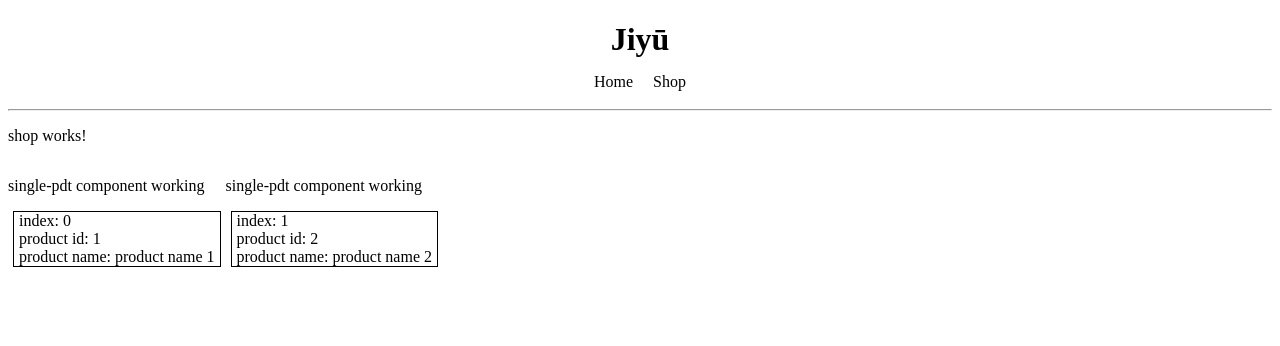
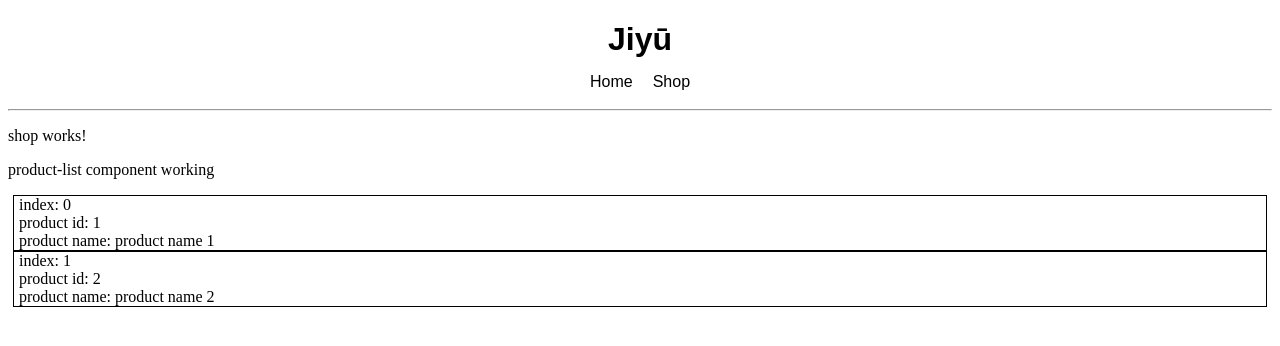
Before and after one commit to yyingyingquek/jiyu_angular, an Angular app: page /shop in a window 1280 px wide. Shown: the top 346 px of the page. Built offline with nearby package versions, Linux system fonts and the light colour scheme.

Commit message:
update product-list component, product-detail working

```diff
--- a/src/app/app-routing.module.ts
+++ b/src/app/app-routing.module.ts
@@ -3,7 +3,7 @@ import { RouterModule, Routes } from '@angular/router';
 import { HomeComponent } from './home/home.component';
 import { ProductDetailComponent } from './shop/product-detail/product-detail.component';
 import { ShopComponent } from './shop/shop.component';
-import { SingleProductComponent } from './shop/single-product/single-product.component';
+import { ProductListComponent } from './shop/product-list/product-list.component';
 
 const appRoutes: Routes = [
   { path: '', redirectTo: '/home', pathMatch: 'full' },
@@ -12,8 +12,8 @@ const appRoutes: Routes = [
     path: 'shop',
     component: ShopComponent,
     children: [
-      // { path: ':id', component: SingleProductComponent },
-      // { path: ':id', component: ProductDetailComponent }, // localhost/shop/:id
+      { path: '', component: ProductListComponent },
+      { path: ':id', component: ProductDetailComponent }, // localhost/shop/:id
     ],
   },
 ];
--- a/src/app/app.module.ts
+++ b/src/app/app.module.ts
@@ -6,7 +6,7 @@ import { HomeComponent } from './home/home.component';
 import { ShopComponent } from './shop/shop.component';
 import { HeaderComponent } from './header/header.component';
 import { AppRoutingModule } from './app-routing.module';
-import { SingleProductComponent } from './shop/single-product/single-product.component';
+import { ProductListComponent } from './shop/product-list/product-list.component';
 import { ProductService } from './shop/product.service';
 import { ProductDetailComponent } from './shop/product-detail/product-detail.component';
 
@@ -16,7 +16,7 @@ import { ProductDetailComponent } from './shop/product-detail/product-detail.com
     HomeComponent,
     ShopComponent,
     HeaderComponent,
-    SingleProductComponent,
+    ProductListComponent,
     ProductDetailComponent
   ],
   imports: [
--- a/src/app/header/header.component.css
+++ b/src/app/header/header.component.css
@@ -1,5 +1,6 @@
 .navbar {
   cursor: pointer;
+  font-family: Arial, Helvetica, sans-serif;
 }
 
 .nav-container {
@@ -7,7 +8,6 @@
   flex-direction: row;
   flex-wrap: wrap;
   justify-content: center;
-  align-content: center;
   margin: 16px 0 5px;
   padding: 0 20px;
 }
--- a/src/app/shop/product-detail/product-detail.component.html
+++ b/src/app/shop/product-detail/product-detail.component.html
@@ -1 +1,5 @@
 <p>product-detail works!</p>
+
+<h1>The ID is {{ id }}</h1>
+<h2>Product Name is {{ productDetails.name }}</h2>
+<h3>Product index is {{ productDetails.index }}</h3>
--- a/src/app/shop/product-detail/product-detail.component.ts
+++ b/src/app/shop/product-detail/product-detail.component.ts
@@ -19,11 +19,12 @@ export class ProductDetailComponent implements OnInit {
   ) {}
 
   ngOnInit(): void {
-    console.log(this.id);
+    console.log(`in single product`);
     this.route.params.subscribe((params: Params) => {
       this.id = +params['id'];
       this.productDetails = this.productService.getSingleProductDetail(this.id);
     });
+    console.log(this.id);
   }
 
   // moreProductDetails() {
--- /dev/null
+++ b/src/app/shop/product-list/product-list.component.html
@@ -0,0 +1,17 @@
+<p>product-list component working</p>
+
+<div
+  class="product-container"
+  *ngFor="let productElement of products; let i = index"
+>
+  <div class="product-card" routerLink="/shop/{{ i }}">
+    index: {{ i }} <br />
+    product id: {{ productElement.index }} <br />
+    product name: {{ productElement.name }}
+  </div>
+</div>
+<!--
+
+   (click)="clickProduct(index)"
+   [routerLink]="[index]"
+ -->
--- a/src/app/shop/single-product/single-product.component.ts
+++ b/src/app/shop/product-list/product-list.component.ts
@@ -1,23 +1,31 @@
 import { Component, OnInit, Input } from '@angular/core';
 import { Router, ActivatedRoute } from '@angular/router';
 import { Product } from '../product.model';
+import { ProductService } from '../product.service';
 
 @Component({
   selector: 'app-single-product',
-  templateUrl: './single-product.component.html',
-  styleUrls: ['./single-product.component.css'],
+  templateUrl: './product-list.component.html',
+  styleUrls: ['./product-list.component.css'],
 })
-export class SingleProductComponent implements OnInit {
+export class ProductListComponent implements OnInit {
+  products: Product[];
   @Input() singleProduct: string;
   @Input() productIndex: number;
   @Input() index: number;
 
-  constructor(private route: ActivatedRoute, private router: Router) {}
+  constructor(
+    private route: ActivatedRoute,
+    private router: Router,
+    private productService: ProductService
+  ) {}
 
   ngOnInit(): void {
     // console.log(this.singleProduct);
     // console.log(this.productIndex);
     // console.log(this.index)
+    this.products = this.productService.getProducts();
+    console.log(this.products);
   }
 
   clickProduct() {
--- a/src/app/shop/shop.component.html
+++ b/src/app/shop/shop.component.html
@@ -10,7 +10,7 @@
   </div>
 </div> -->
 
-<div class="product-container">
+<!-- <div class="product-container">
   <app-single-product
     *ngFor="let productElement of products; let i = index"
     [singleProduct]="productElement.name"
@@ -18,5 +18,6 @@
     [index]="i"
   ></app-single-product>
 </div>
+<app-product-detail></app-product-detail> -->
 
-<!-- [product]="productElement" -->
+<router-outlet></router-outlet>
--- a/src/app/shop/shop.component.ts
+++ b/src/app/shop/shop.component.ts
@@ -1,7 +1,5 @@
 import { Component, OnInit } from '@angular/core';
-import { ActivatedRoute, Router } from '@angular/router';
 import { Product } from './product.model';
-import { ProductService } from './product.service';
 
 @Component({
   selector: 'app-shop',
@@ -12,17 +10,11 @@ export class ShopComponent implements OnInit {
   products: Product[];
 
   constructor(
-    private productService: ProductService,
-    private router: Router,
-    private route: ActivatedRoute
   ) {}
 
   ngOnInit(): void {
-    this.products = this.productService.getProducts();
-    console.log(this.products);
   }
 
   getSingleProduct() {
-    this.router.navigate(['id'], { relativeTo: this.route });
   }
 }
--- a/src/app/shop/single-product/single-product.component.html
+++ /dev/null
@@ -1,19 +0,0 @@
-<p>single-pdt component working</p>
-
-<div class="product-container">
-  <div
-    class="product-card"
-    (click)="clickProduct()"
-
-  >
-    index: {{index}} <br/>
-    product id: {{ productIndex }} <br />
-    product name: {{ singleProduct }}
-  </div>
-
-</div>
-<!--
-
-   (click)="clickProduct(index)"
-   [routerLink]="[index]"
- -->
```
Also changed, not shown: src/app/shop/product-list/product-list.component.css (renamed from src/app/shop/single-product/single-product.component.css), 1 other file (tests, documents, lock files or other folders).
